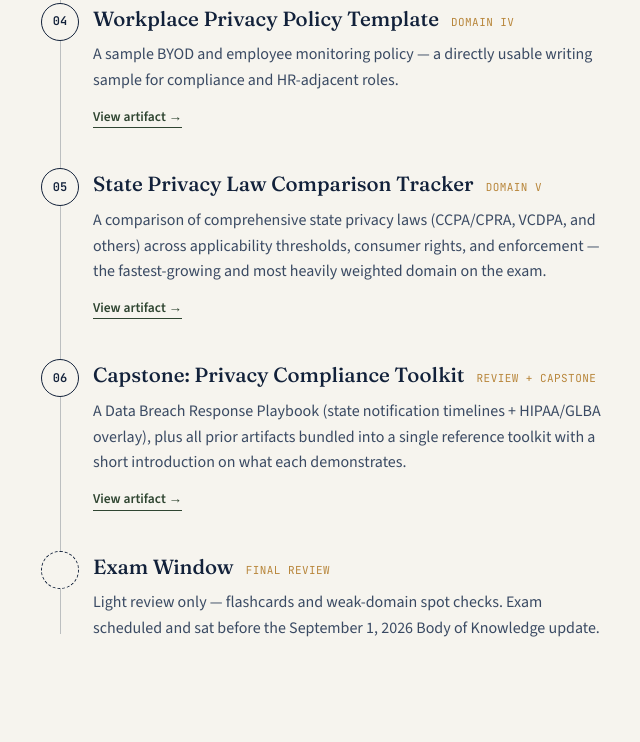
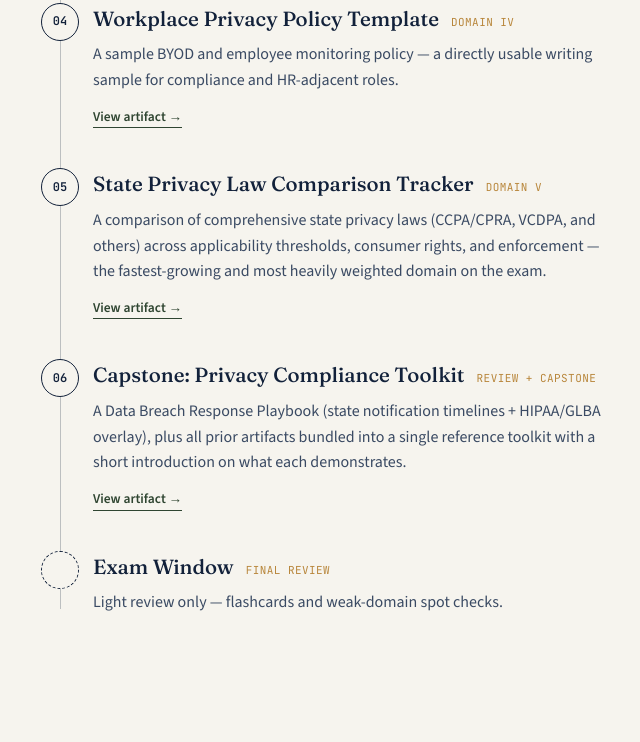
Before and after one commit to mandrade-123/mandrade-123.github.io, a plain HTML site: page index.html in a window 1280 px wide. Shown: the part 1718-2460 px from the top of the page, without its empty margins (167-807 px from the left). Drawn offline with nearby package versions, Linux system fonts and the light colour scheme.

Commit message:
Update index.html

```diff
--- a/index.html
+++ b/index.html
@@ -605,8 +605,7 @@
               <span class="domain-tag">Final Review</span>
             </div>
             <p class="desc">
-              Light review only — flashcards and weak-domain spot checks. Exam scheduled and sat
-              before the September 1, 2026 Body of Knowledge update.
+              Light review only — flashcards and weak-domain spot checks.
             </p>
           </div>
         </div>
```
